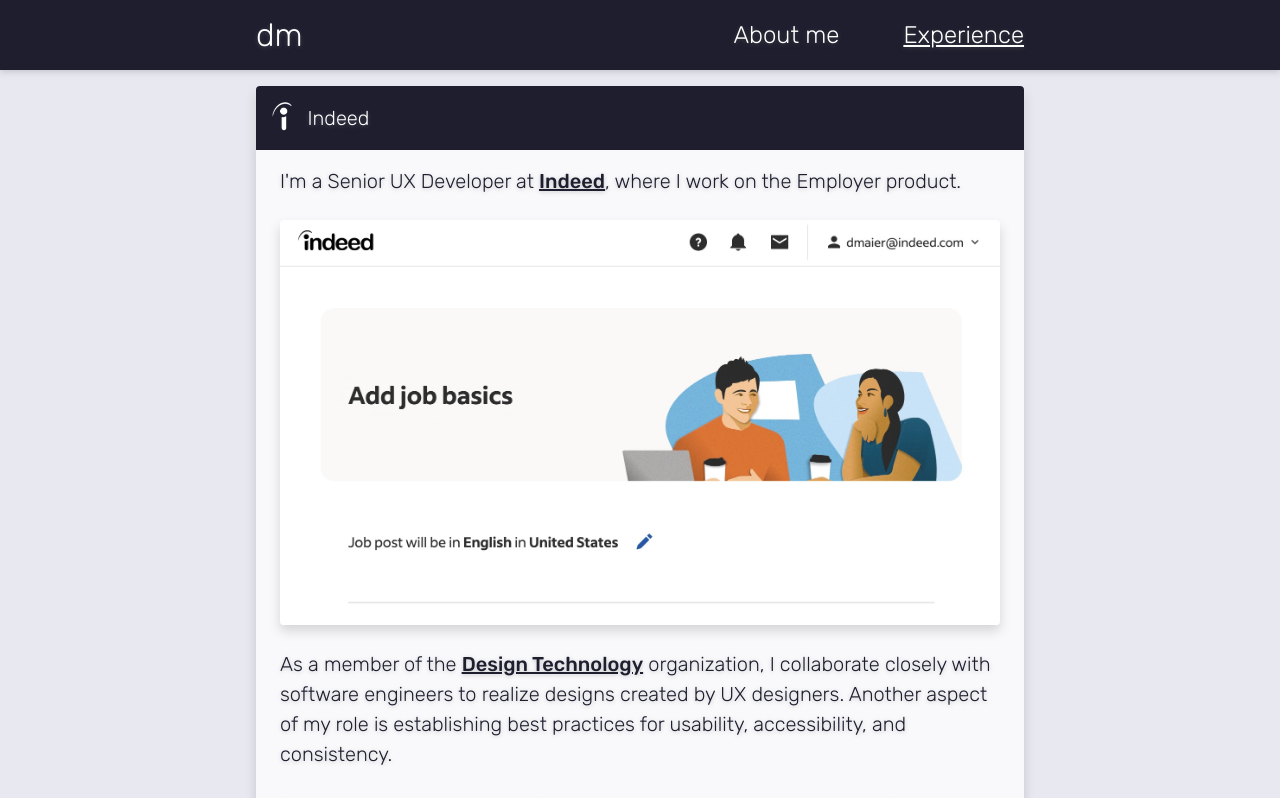
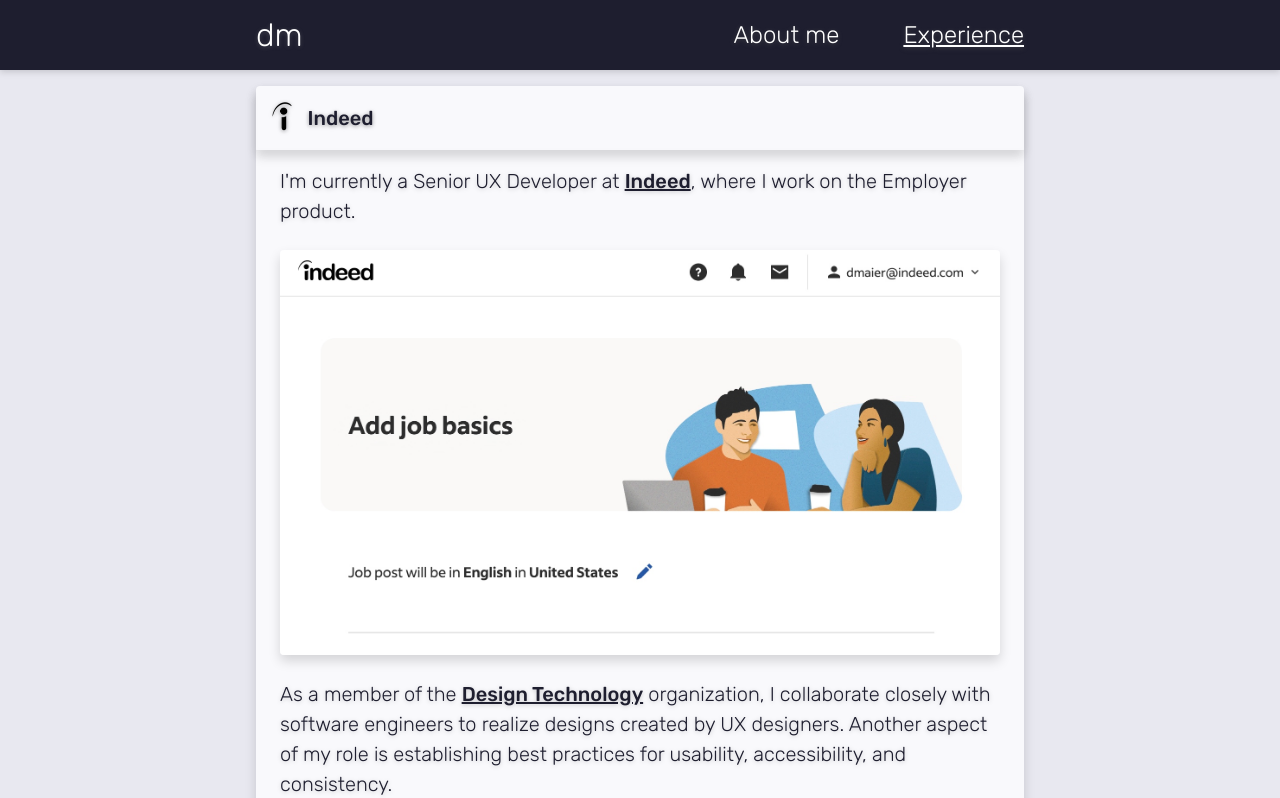
Before and after one commit to drewcmaier/portfolio, a SvelteKit app: page /experience in a window 1280 px wide. Shown: the top 798 px of the page. Built offline with nearby package versions, Linux system fonts and the light colour scheme.

Commit message:
feat: new card heading style

```diff
--- a/src/lib/Card.svelte
+++ b/src/lib/Card.svelte
@@ -39,7 +39,8 @@
 	}
 
 	.card-heading {
-		padding: var(--spacing-4);
+		padding-inline: var(--spacing-4);
+		padding-block: var(--spacing-4);
 		display: flex;
 		flex-direction: row;
 		align-items: center;
@@ -49,10 +50,10 @@
 		margin-inline: calc(-1 * var(--spacing-5));
 		margin-block-end: calc(-1 * var(--spacing-3));
 		top: calc(-1 * var(--spacing-5));
-		background-color: var(--color-primary);
+		box-shadow: var(--shadow-outer);
 		border-radius: var(--border-radius-sm) var(--border-radius-sm) 0 0;
-		color: var(--color-text-inverse);
-		filter: drop-shadow(var(--shadow-text-inverse));
+		color: var(--color-text);
+		filter: drop-shadow(var(--shadow-text));
 	}
 
 	.card-content {
--- a/src/routes/Nav.svelte
+++ b/src/routes/Nav.svelte
@@ -103,7 +103,6 @@
 		position: fixed;
 		inset: 0;
 		background-color: var(--color-primary);
-		border: var(--border-normal);
 
 		display: flex;
 		flex-direction: column;
--- a/src/routes/experience/+page.svelte
+++ b/src/routes/experience/+page.svelte
@@ -32,8 +32,8 @@
 	>
 		{#snippet description()}
 			<p>
-				I'm a Senior UX Developer at <a href="https://employers.indeed.com">Indeed</a>, where I work
-				on the Employer product.
+				I'm currently a Senior UX Developer at <a href="https://employers.indeed.com">Indeed</a>,
+				where I work on the Employer product.
 			</p>
 			<img src={employer} class="project-img" alt="Indeed for Employers page" />
 			<p>
--- a/src/routes/experience/ProjectCard.svelte
+++ b/src/routes/experience/ProjectCard.svelte
@@ -42,12 +42,13 @@
 		display: inline;
 		margin-block-end: 0;
 		filter: inherit;
+		font-weight: var(--font-weight-bold);
 	}
 
 	.project-card-logo {
 		max-block-size: 2rem;
 		margin-inline-end: var(--spacing-4);
-		filter: brightness(0) invert(1);
+		filter: brightness(0) drop-shadow(var(--shadow-text));
 	}
 
 	.project-card-technologies-heading {
```
